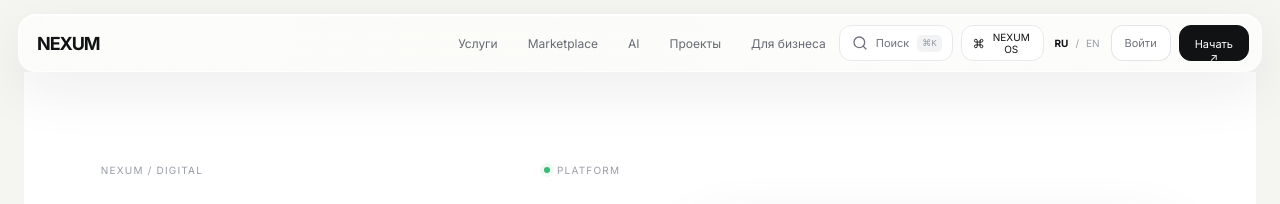
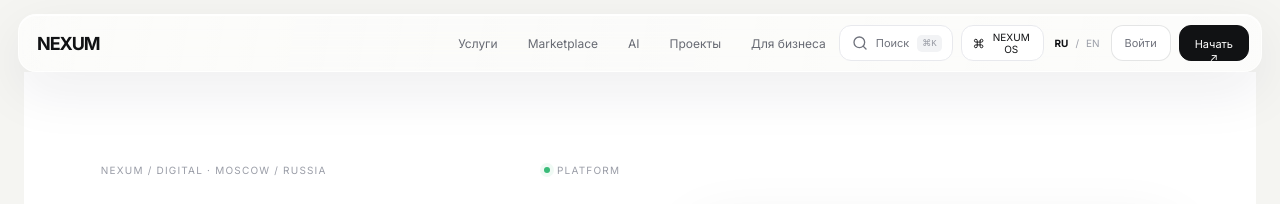
Before and after one commit to borzenkoofficial-lab/Nexum_Digital_Agency, a React (Vite) app: page / in a window 1280 px wide. Shown: the top 204 px of the page. Built offline with nearby package versions, Linux system fonts and the light colour scheme.

Commit message:
copy: sharpen Moscow commercial positioning and marketplace promise

```diff
--- a/src/components/PlatformPages.tsx
+++ b/src/components/PlatformPages.tsx
@@ -59,11 +59,11 @@ function Field({label,children}:{label:string;children:React.ReactNode}){ return
 function Home({language}:{language:Language}){
  const ru=language==='ru'
  return <main className="nxp-page">
-  <section className="nxp-hero"><div className="nxp-hero-main"><div className="nxp-eyebrow"><span>NEXUM / DIGITAL</span><i><span className="nxp-live-dot"/> PLATFORM</i></div><h1>Digital.<br/><em>Built to move.</em></h1><p className="nxp-hero-copy">{t(ru,'Digital services, AI и technology в одной экосистеме. От задачи и идеи — до продукта, исполнителя и запуска.','Digital services, AI and technology in one ecosystem. From brief and idea to product, expert and launch.')}</p><div className="nxp-actions"><button className="nxp-button nxp-button-dark" onClick={()=>go('#start')}>{t(ru,'Заказать услугу','Order a service')} <ArrowUpRight/></button><button className="nxp-button nxp-button-light" onClick={()=>go('#marketplace')}>{t(ru,'Открыть Marketplace','Open Marketplace')} <ArrowRight/></button><button className="nxp-link-button" onClick={()=>go('#ai')}><Sparkles size={15}/>{t(ru,'Создать проект с AI','Create with AI')}</button></div><div className="nxp-hero-proof"><span>Web</span><span>AI</span><span>Mobile</span><span>Design</span><span>3D</span><span>Automation</span></div></div><div className="nxp-hero-art"><Visual tone="violet" label="NEXUM DIGITAL" sub="SERVICES / AI / MARKETPLACE"/><div className="nxp-float-card"><small>ONE BRIEF</small><strong>{t(ru,'Задача → решение','Brief → solution')}</strong><span>AI + EXPERT + PRODUCT</span></div></div></section>
-  <section className="nxp-trust-rail"><span>{t(ru,'Один вход. Несколько способов получить результат.','One entry point. Several ways to get an outcome.')}</span><div><b>01</b><span>DISCOVER</span><i/><b>02</b><span>BUILD</span><i/><b>03</b><span>LAUNCH</span></div></section>
+  <section className="nxp-hero"><div className="nxp-hero-main"><div className="nxp-eyebrow"><span>NEXUM / DIGITAL · MOSCOW / RUSSIA</span><i><span className="nxp-live-dot"/> PLATFORM</i></div><h1>Digital.<br/><em>Built to move.</em></h1><p className="nxp-hero-copy">{t(ru,'Digital services, AI и technology в одной экосистеме. От задачи и идеи — до продукта, исполнителя и запуска.','Digital services, AI and technology in one ecosystem. From brief and idea to product, expert and launch.')}</p><div className="nxp-actions"><button className="nxp-button nxp-button-dark" onClick={()=>go('#start')}>{t(ru,'Заказать услугу','Order a service')} <ArrowUpRight/></button><button className="nxp-button nxp-button-light" onClick={()=>go('#marketplace')}>{t(ru,'Открыть Marketplace','Open Marketplace')} <ArrowRight/></button><button className="nxp-link-button" onClick={()=>go('#ai')}><Sparkles size={15}/>{t(ru,'Создать проект с AI','Create with AI')}</button></div><div className="nxp-hero-proof"><span>Web</span><span>AI</span><span>Mobile</span><span>Design</span><span>3D</span><span>Automation</span></div></div><div className="nxp-hero-art"><Visual tone="violet" label="NEXUM DIGITAL" sub="SERVICES / AI / MARKETPLACE"/><div className="nxp-float-card"><small>ONE BRIEF</small><strong>{t(ru,'Задача → решение','Brief → solution')}</strong><span>AI + EXPERT + PRODUCT</span></div></div></section>
+  <section className="nxp-trust-rail"><span>{t(ru,'Один вход. Несколько способов получить результат.','One entry point. Services, products and AI for business.')}</span><div><b>01</b><span>DISCOVER</span><i/><b>02</b><span>BUILD</span><i/><b>03</b><span>LAUNCH</span></div></section>
   <section className="nxp-section"><Head eyebrow="01 / SERVICES" title={t(ru,<>От задачи к<br/><em>готовому продукту.</em></>,<>From a brief to a<br/><em>working product.</em></>)} copy={t(ru,'Услуги NEXUM собраны по логике результата. Можно выбрать готовое направление или описать задачу свободно.','NEXUM services are organised around outcomes. Pick a direction or describe the problem freely.')} action={<button className="nxp-outline-link" onClick={()=>go('#services')}>{t(ru,'Все услуги','All services')} <ArrowUpRight/></button>}/><div className="nxp-category-grid">{categories.map(([key,label,Icon],i)=><button key={key} className="nxp-category-card" onClick={()=>go('#services?category='+encodeURIComponent(key))}><span>0{i+1}</span><Icon size={20}/><strong>{ru?label:key}</strong><p>{services.filter(s=>s.category===key).length} {t(ru,'направления','directions')}</p><ArrowUpRight/></button>)}</div></section>
   <section className="nxp-dark-section"><Head eyebrow="02 / NEXUM AI" title={t(ru,<>AI как<br/><em>слой решений.</em></>,<>AI as the<br/><em>solution layer.</em></>)} copy={t(ru,'Опишите результат. AI соединит задачу с подходящей услугой, готовым продуктом или специалистом.','Describe the outcome. AI connects the task to a service, product or expert.')} action={<button className="nxp-button nxp-button-accent" onClick={()=>go('#ai')}><Sparkles/> {t(ru,'Запустить AI','Launch AI')}</button>}/><div className="nxp-ai-command"><div className="nxp-ai-command-head"><span><span className="nxp-live-dot"/> NEXUM AI</span><small>DISCOVERY LAYER</small></div><div className="nxp-ai-prompt">{t(ru,'Мне нужен сайт и AI-ассистент для отдела продаж.','I need a website and an AI sales assistant.')}<button onClick={()=>go('#ai')}><ArrowUpRight size={17}/></button></div><div className="nxp-ai-results"><article><small>RECOMMENDED</small><b>Web product + AI</b><span>Website · Agent · CRM</span></article><article><small>SERVICE</small><b>{t(ru,'AI-агент и автоматизация','AI agent & automation')}</b><span>{money(180000,ru)}</span></article><article><small>EXPERT</small><b>NEXUM AI Lab</b><span>4.9 · 76 projects</span></article></div></div></section>
-  <section className="nxp-section"><Head eyebrow="03 / MARKETPLACE" title={t(ru,<>Digital supply,<br/><em>в одном месте.</em></>,<>Digital supply,<br/><em>in one place.</em></>)} copy={t(ru,'Услуги, AI-агенты и готовые digital products. Marketplace становится центральным transaction layer.','Services, AI agents and ready digital products in one marketplace layer.')} action={<button className="nxp-outline-link" onClick={()=>go('#marketplace')}>{t(ru,'Открыть','Open')} <ArrowUpRight/></button>}/><div className="nxp-market-cards">{marketplace.slice(0,4).map(item=><button key={item.id} className="nxp-market-card" onClick={()=>go('#service/'+item.id)}><Visual tone={item.kind==='agent'?'violet':item.kind==='product'?'green':'blue'} label={item.category} sub={item.title}/><div className="nxp-card-meta"><div><small>{item.category}</small><h3>{ru?item.ruTitle:item.title}</h3><p>{ru?item.ruDescription:item.description}</p></div><strong>{money(item.from,ru)}</strong></div><div className="nxp-card-foot"><span><Star size={12} fill="currentColor"/> {item.rating}</span><span>{item.orders} {t(ru,'заказов','orders')}</span><span>{item.seller}</span></div></button>)}</div></section>
+  <section className="nxp-section"><Head eyebrow="03 / MARKETPLACE" title={t(ru,<>Digital supply,<br/><em>в одном месте.</em></>,<>Digital supply,<br/><em>in one place.</em></>)} copy={t(ru,'Услуги, AI-агенты и готовые digital products. Marketplace становится центральным слоем выбора и заказа.','Services, AI agents and ready digital products in one marketplace layer.')} action={<button className="nxp-outline-link" onClick={()=>go('#marketplace')}>{t(ru,'Открыть','Open')} <ArrowUpRight/></button>}/><div className="nxp-market-cards">{marketplace.slice(0,4).map(item=><button key={item.id} className="nxp-market-card" onClick={()=>go('#service/'+item.id)}><Visual tone={item.kind==='agent'?'violet':item.kind==='product'?'green':'blue'} label={item.category} sub={item.title}/><div className="nxp-card-meta"><div><small>{item.category}</small><h3>{ru?item.ruTitle:item.title}</h3><p>{ru?item.ruDescription:item.description}</p></div><strong>{money(item.from,ru)}</strong></div><div className="nxp-card-foot"><span><Star size={12} fill="currentColor"/> {item.rating}</span><span>{item.orders} {t(ru,'заказов','orders')}</span><span>{item.seller}</span></div></button>)}</div></section>
   <section className="nxp-section nxp-projects-section"><Head eyebrow="04 / PROJECTS" title={t(ru,<>Системы, которые<br/><em>мы создаём.</em></>,<>Systems we<br/><em>build.</em></>)} copy={t(ru,'Кейсы показывают не только экран, но и задачу, решение, технологии и результат.','Cases expose challenge, solution, technology and outcome.')} action={<button className="nxp-outline-link" onClick={()=>go('#work')}>{t(ru,'Все проекты','All projects')} <ArrowUpRight/></button>}/><div className="nxp-work-showcase">{works.slice(0,3).map((w,i)=><button key={w.id} className={'nxp-work-row '+(i===1?'reverse':'')} onClick={()=>go('#case/'+w.id)}><Visual tone={i===1?'violet':i===2?'green':'blue'} label={w.category} sub={w.title}/><div className="nxp-work-copy"><small>{ru?w.ruCategory:w.category}</small><h3>{ru?w.ruTitle:w.title}</h3><p>{ru?w.ruDescription:w.description}</p><span>{t(ru,'Открыть кейс','Open case')} <ArrowUpRight size={15}/></span></div></button>)}</div></section>
   <section className="nxp-business-band"><div><small>05 / FOR BUSINESS</small><h2>{t(ru,<>Цифровая команда<br/><em>по запросу.</em></>,<>A digital team<br/><em>on demand.</em></>)}</h2><p>{t(ru,'Корпоративные системы, AI, автоматизация, приложения и поддержка — в одном контуре.','Corporate systems, AI, automation, apps and support in one operating layer.')}</p></div><button onClick={()=>go('#business')} className="nxp-button nxp-button-light">{t(ru,'Для бизнеса','For business')} <ArrowUpRight/></button></section>
   <section className="nxp-cta-section"><small>06 / START</small><h2>{t(ru,<>Есть задача?<br/><em>Запускаем.</em></>,<>Have a brief?<br/><em>Let's build.</em></>)}</h2><p>{t(ru,'Начните с услуги, marketplace или свободного описания задачи для AI.','Start from a service, marketplace item or free-form AI brief.')}</p><div><button className="nxp-button nxp-button-dark" onClick={()=>go('#start')}>{t(ru,'Начать проект','Start a project')} <ArrowUpRight/></button><button className="nxp-button nxp-button-light" onClick={()=>go('#ai')}><Sparkles/> AI</button></div></section>
```
